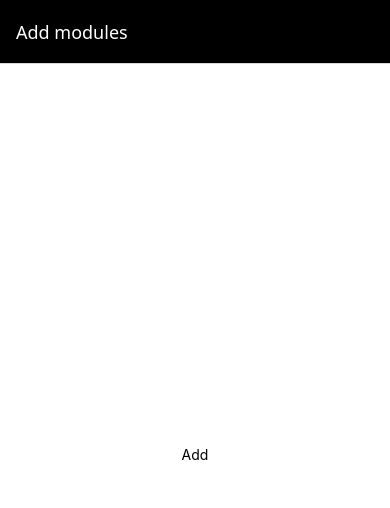
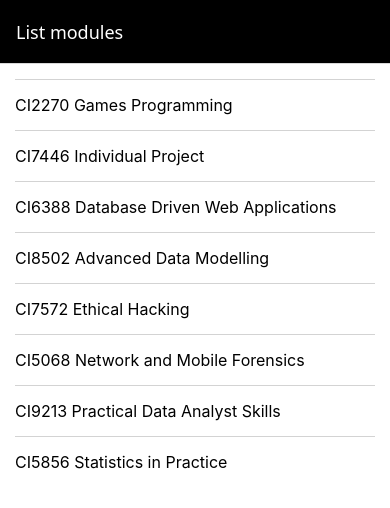
Before and after one commit to rehanajaib04-commits/crudler, a React Native app: screen / in a window 390 px wide. Shown: the top 508 px of the page. Built offline with nearby package versions, Linux system fonts and the light colour scheme.

Commit message:
act3 (#2)

```diff
--- a/App.js
+++ b/App.js
@@ -10,7 +10,7 @@
   return (
     <NavigationContainer>
       <Stack.Navigator
-      initialRouteName="ModuleAddScreen"
+      initialRouteName="ModuleListScreen"
       screenOptions={{
         headerStyle:{backgroundColor:'black'},
         headerTintColor:'white',
--- a/src/components/layout/Screen.js
+++ b/src/components/layout/Screen.js
@@ -12,10 +12,10 @@
 
 const styles = StyleSheet.create({
   screen: {
+    padding: 15,
     flex: 1,
     backgroundColor: '#fff',
-    alignItems: 'center',
-    justifyContent: 'center',
+
   },
 });
 export default Screen;
--- a/src/components/screens/ModuleListScreen.js
+++ b/src/components/screens/ModuleListScreen.js
@@ -1,16 +1,45 @@
 import { StatusBar } from 'expo-status-bar';
-import { StyleSheet, Text, View } from 'react-native';
+import {Pressable, StyleSheet, ScrollView, Text, View } from 'react-native';
 import Screen from '../layout/Screen';
+import initialModules from '../../data/modules.js';
 
 const ModuleListScreen = () => {
+  // Initialisation
+  const modules = initialModules;
+//state
+ //handlers
+  const handleSelect = () => alert("Item selected");
+ //view
+
+
   return (
     <Screen>
-      <Text>List</Text>
+      <ScrollView style={styles.container}>
+        {modules.map(module => (
+          < Pressable key={module.ModuleCode}  onPress={handleSelect}>
+            <View style={styles.item}>
+              <Text style={styles.text}>
+                {module.ModuleCode} {module.ModuleName}
+              </Text>
+            </View>
+          </Pressable>
+        ))}
+      </ScrollView>
     </Screen>
   );
 };
 
 const styles = StyleSheet.create({
-  });
+  container: {
+  },
+  item: {
+    paddingVertical: 15,
+    borderTopWidth: 1,
+    borderColor: 'lightgrey',
+  },
+  text: {
+    fontSize: 16,
+  },
+});
 
 export default ModuleListScreen;
--- /dev/null
+++ b/src/data/modules.js
@@ -0,0 +1,78 @@
+const modules = [
+  {
+    ModuleID: 106778,
+    ModuleName: 'Games Programming',
+    ModuleCode: 'CI2270',
+    ModuleLevel: 4,
+    ModuleLeaderID: 1,
+    ModuleLeaderName: 'Graeme Jones',
+    ModuleImage:
+      'https://images.freeimages.com/images/small-previews/9b8/electronic-components-2-1242738.jpg',
+  },
+  {
+    ModuleID: 592225,
+    ModuleName: 'Individual Project',
+    ModuleCode: 'CI7446',
+    ModuleLevel: 7,
+    ModuleLeaderID: 2,
+    ModuleLeaderName: 'Graeme Jones',
+    ModuleImage:
+      'https://images.freeimages.com/images/small-previews/411/light-of-technology-1510575.jpg',
+  },
+  {
+    ModuleID: 329011,
+    ModuleName: 'Database Driven Web Applications',
+    ModuleCode: 'CI6388',
+    ModuleLevel: 6,
+    ModuleLeaderID: 3,
+    ModuleLeaderName: 'Graeme Jones',
+    ModuleImage: 'https://images.freeimages.com/images/small-previews/64b/vla-1-1315506.jpg',
+  },
+  {
+    ModuleID: 512346,
+    ModuleName: 'Advanced Data Modelling',
+    ModuleCode: 'CI8502',
+    ModuleLevel: 6,
+    ModuleLeaderID: 4,
+    ModuleLeaderName: 'Graeme Jones',
+    ModuleImage: 'https://images.freeimages.com/images/small-previews/293/cable-4-1243085.jpg',
+  },
+  {
+    ModuleID: 692345,
+    ModuleName: 'Ethical Hacking',
+    ModuleCode: 'CI7572',
+    ModuleLevel: 7,
+    ModuleLeaderID: 5,
+    ModuleLeaderName: 'Graeme Jones',
+    ModuleImage: 'https://images.freeimages.com/images/small-previews/fa1/cable-5-1243077.jpg',
+  },
+  {
+    ModuleID: 906072,
+    ModuleName: 'Network and Mobile Forensics',
+    ModuleCode: 'CI5068',
+    ModuleLevel: 7,
+    ModuleLeaderID: 6,
+    ModuleLeaderName: 'Graeme Jones',
+    ModuleImage: 'https://images.freeimages.com/images/small-previews/930/towertv-3-1423238.jpg',
+  },
+  {
+    ModuleID: 394428,
+    ModuleName: 'Practical Data Analyst Skills',
+    ModuleCode: 'CI9213',
+    ModuleLevel: 5,
+    ModuleLeaderID: 7,
+    ModuleLeaderName: 'Graeme Jones',
+    ModuleImage: 'https://images.freeimages.com/images/small-previews/cf5/cellphone-1313194.jpg',
+  },
+  {
+    ModuleID: 699951,
+    ModuleName: 'Statistics in Practice',
+    ModuleCode: 'CI5856',
+    ModuleLevel: 7,
+    ModuleLeaderID: 8,
+    ModuleLeaderName: 'Graeme Jones',
+    ModuleImage:
+      'https://images.freeimages.com/images/small-previews/4e8/sala-de-parto-03-1432033.jpg',
+  },
+];
+export default modules;
```
